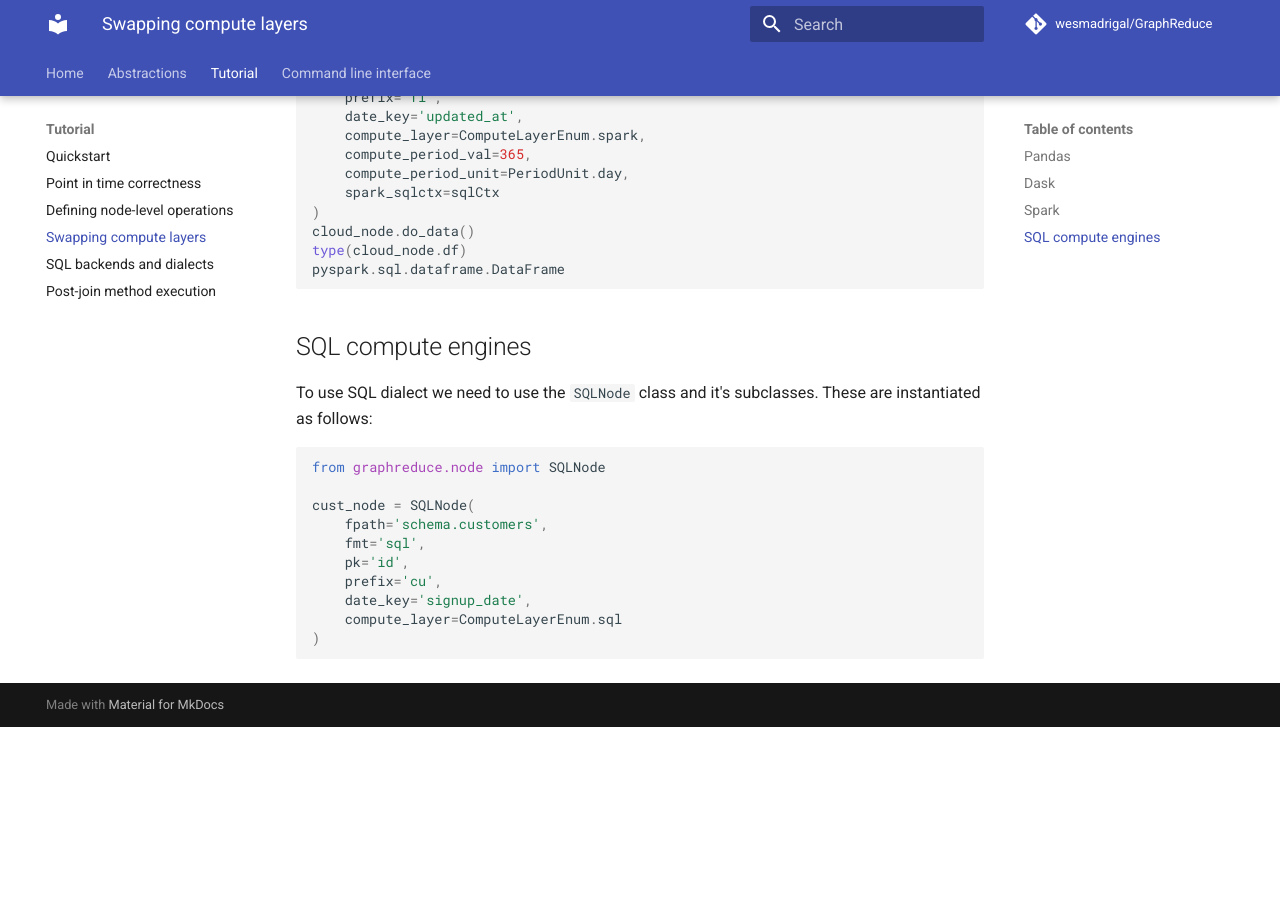
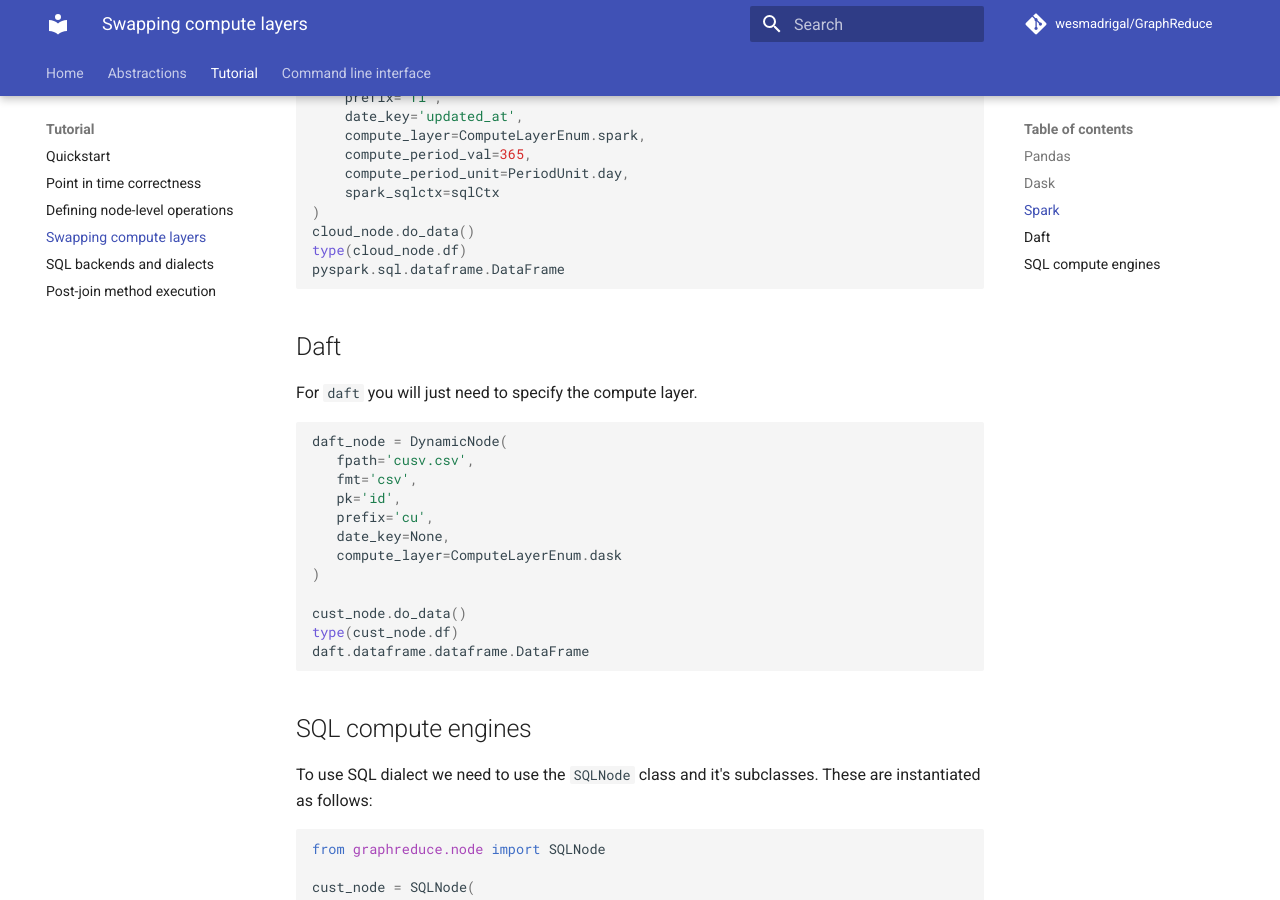
Before and after one commit to wesmadrigal/GraphReduce, an MkDocs documentation site: the page built from docs/tutorial_swapping_compute.md, in a window 1280 px wide and 900 px high, scrolled down 1308 px. Built offline with MkDocs 1.6.1 and Material for MkDocs 9.7.7, drawn with Linux system fonts in a browser that asks for light colours; comment, search, counter and statistics services are not loaded; before the commit the page ends 2035 px from its top, so only the background shows below that.

Commit message:
update to docs

````diff
--- a/docs/tutorial_swapping_compute.md
+++ b/docs/tutorial_swapping_compute.md
@@ -69,6 +69,24 @@ type(cloud_node.df)
 pyspark.sql.dataframe.DataFrame
 ```
 
+## Daft
+For `daft` you will just need to specify
+the compute layer.
+```Python
+daft_node = DynamicNode(
+   fpath='cusv.csv',
+   fmt='csv',
+   pk='id',
+   prefix='cu',
+   date_key=None,
+   compute_layer=ComputeLayerEnum.dask
+)
+
+cust_node.do_data()
+type(cust_node.df)
+daft.dataframe.dataframe.DataFrame
+```
+
 ## SQL compute engines
 To use SQL dialect we need to use the `SQLNode` class
 and it's subclasses.  These are instantiated as follows:
````
Also changed, not shown: docs/index.md (+9 -0 lines).
